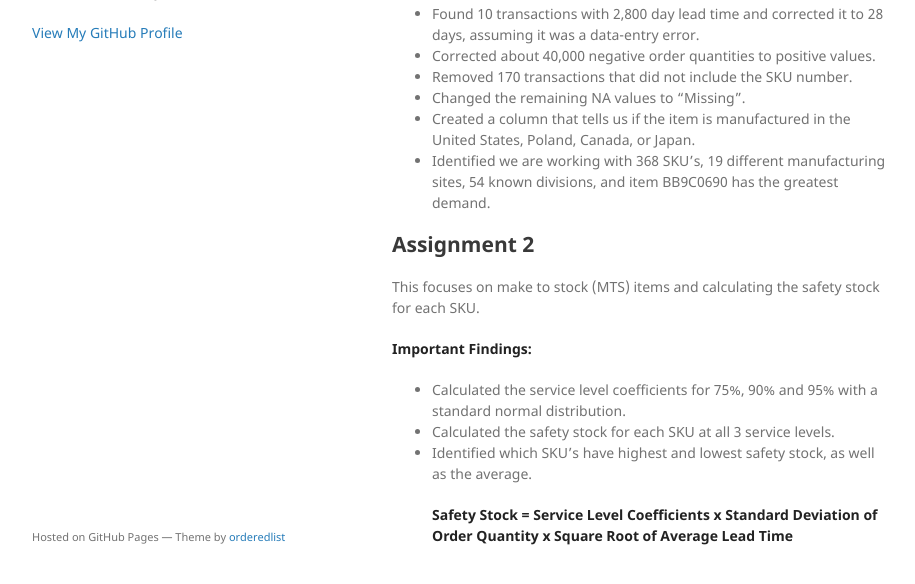
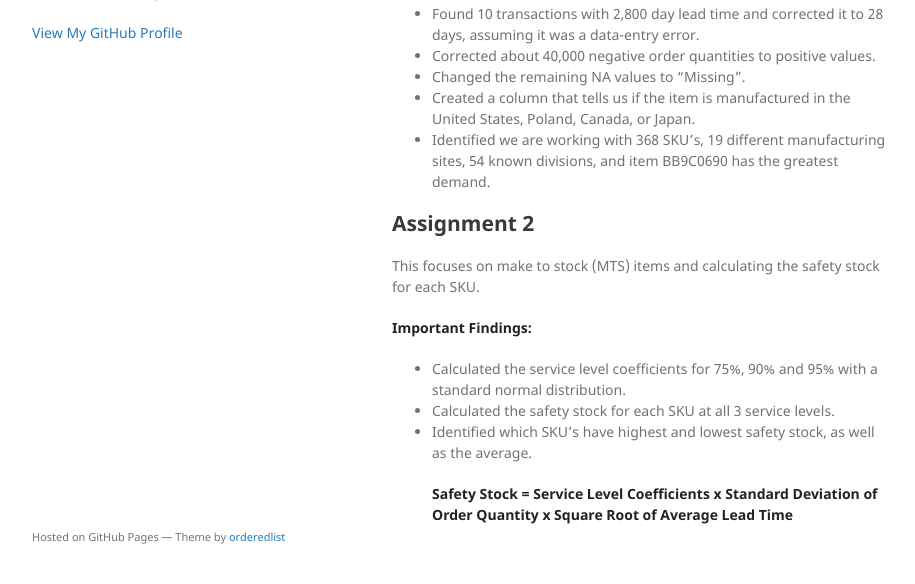
Before and after one commit to kendrakershaw/kendrakershaw.github.io, a Jekyll site: the page built from OM620_assignments/index.md, in a window 1280 px wide and 951 px high, cut to the strip 335-919 px from the top of the window. Shown: the whole strip, without its empty margins (178-1093 px from the left). Built offline with Jekyll 4.4.1, drawn with Linux system fonts in a browser that asks for light colours; our own code applies the rules of GitHub Pages for plain Markdown files.

Commit message:
delete bullet point

```diff
--- a/OM620_assignments/index.md
+++ b/OM620_assignments/index.md
@@ -9,7 +9,6 @@ This focuses on the data cleaning and preparation of the transaction data. In Py
 
 - Found 10 transactions with 2,800 day lead time and corrected it to 28 days, assuming it was a data-entry error.
 - Corrected about 40,000 negative order quantities to positive values.
-- Removed 170 transactions that did not include the SKU number.
 - Changed the remaining NA values to "Missing".
 - Created a column that tells us if the item is manufactured in the United States, Poland, Canada, or Japan.
 - Identified we are working with 368 SKU's, 19 different manufacturing sites, 54 known divisions, and item BB9C0690 has the greatest demand.
```
